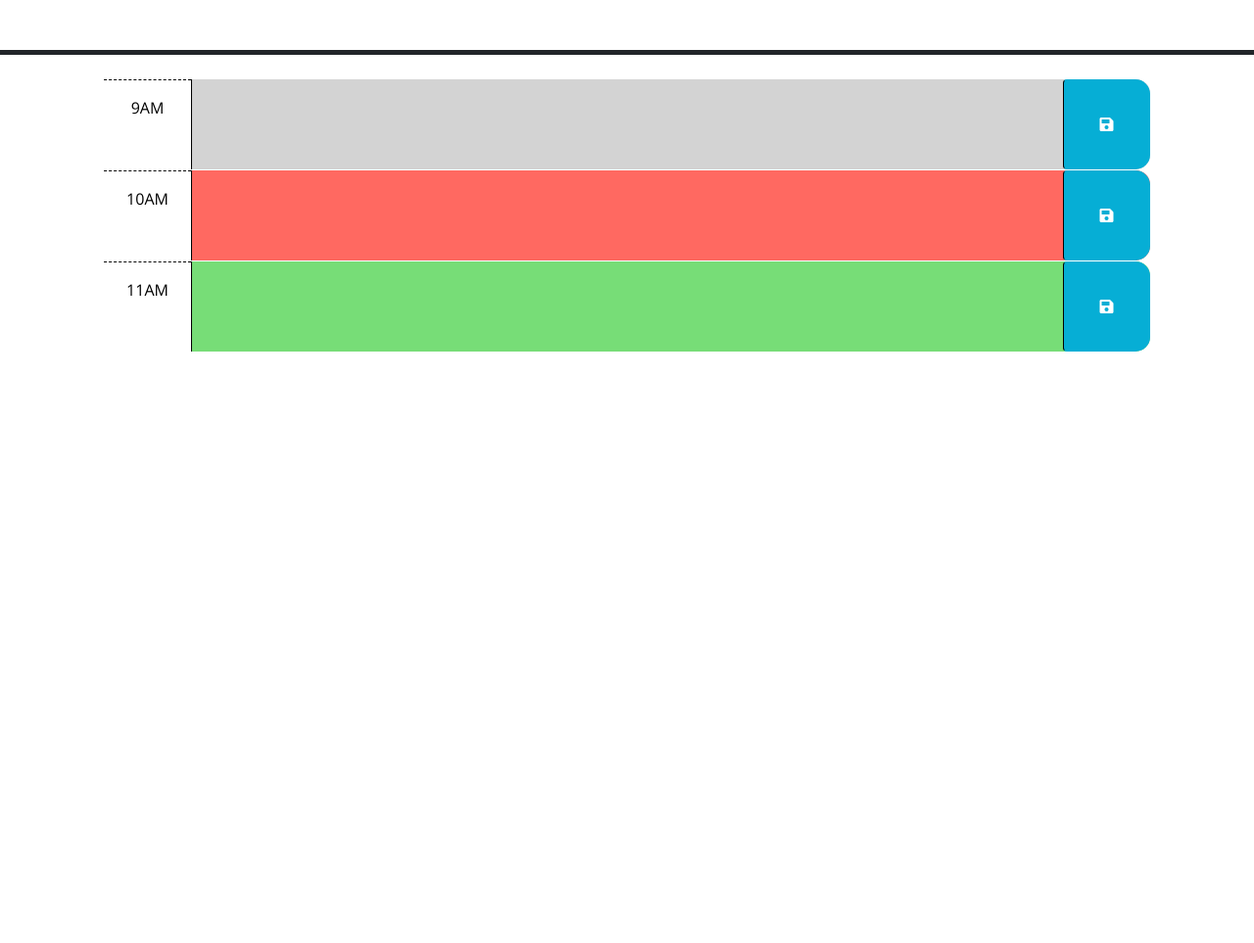
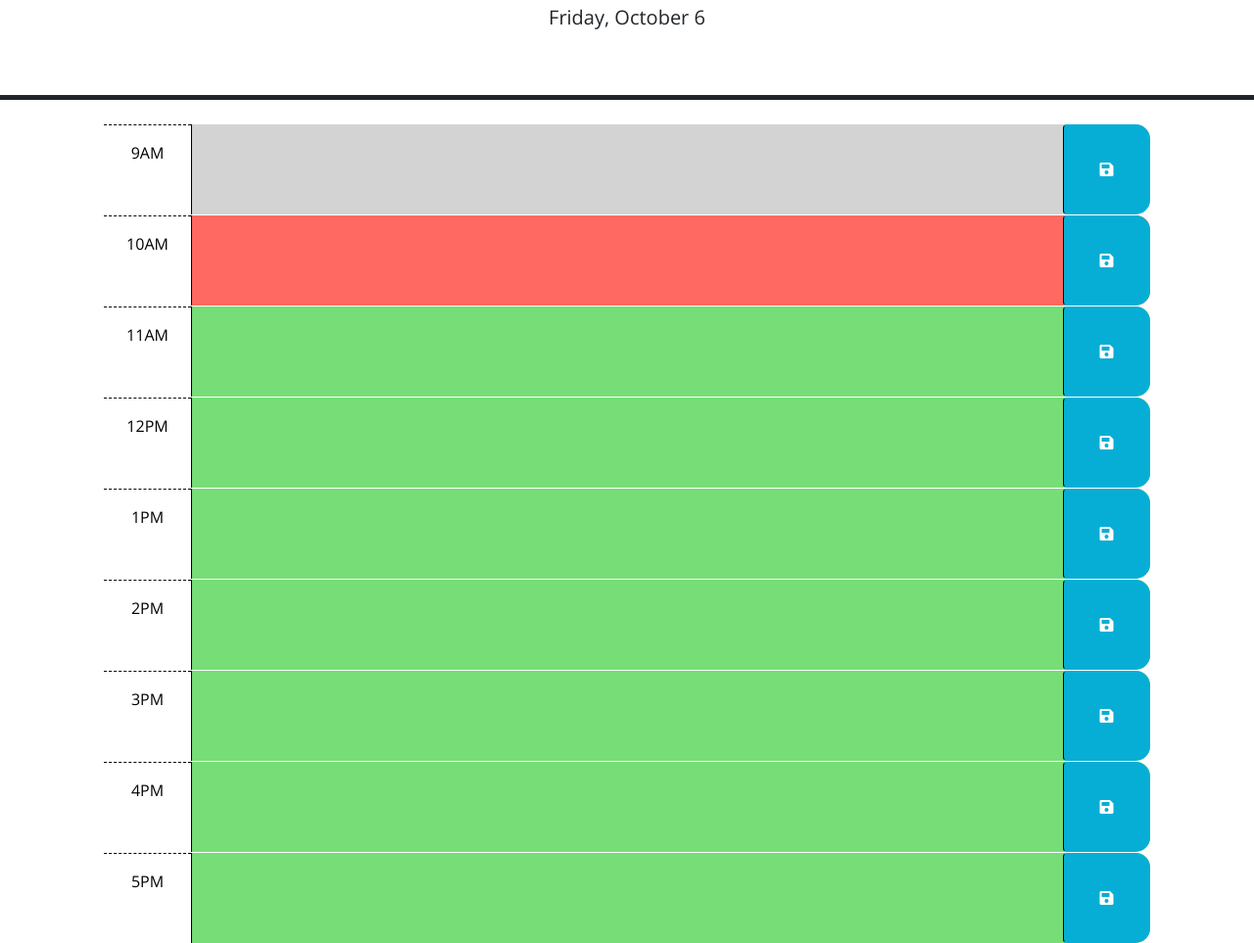
Before and after one commit to MikeTritsch/day-planner, a plain HTML site: page index.html in a window 1280 px wide. Shown: the part 176-1139 px from the top of the page at 98% size. Before the commit the page ends 800 px from the top, so only its background shows below. Drawn offline with nearby package versions, Linux system fonts and the light colour scheme; files that its build step writes are made by us from their sources.

Commit message:
added dayJS function to display date in header

```diff
--- a/assets/script.js
+++ b/assets/script.js
@@ -1,7 +1,11 @@
+var currentDate = dayjs().format('dddd, MMMM D')
+$('#currentDay').text(currentDate);
 // Wrap all code that interacts with the DOM in a call to jQuery to ensure that
 // the code isn't run until the browser has finished rendering all the elements
 // in the html.
 $(function () {
+
+
     // TODO: Add a listener for click events on the save button. This code should
     // use the id in the containing time-block as a key to save the user input in
     // local storage. HINT: What does `this` reference in the click listener
--- a/index.html
+++ b/index.html
@@ -9,7 +9,7 @@
     <link rel="stylesheet" href="https://use.fontawesome.com/releases/v5.8.1/css/all.css"
         integrity="sha384-50oBUHEmvpQ+1lW4y57PTFmhCaXp0ML5d60M1M7uH2+nqUivzIebhndOJK28anvf" crossorigin="anonymous" />
     <link href="https://fonts.googleapis.com/css?family=Open+Sans&display=swap" rel="stylesheet" />
-    <link rel="stylesheet" href="style.css" />
+    <link rel="stylesheet" href="./assets/style/style.css" />
     <title>Work Day Scheduler</title>
 </head>
 
@@ -57,11 +57,59 @@
             </button>
         </div>
 
+        <div id="hour-11" class="row time-block future">
+            <div class="col-2 col-md-1 hour text-center py-3">12PM</div>
+            <textarea class="col-8 col-md-10 description" rows="3"> </textarea>
+            <button class="btn saveBtn col-2 col-md-1" aria-label="save">
+                <i class="fas fa-save" aria-hidden="true"></i>
+            </button>
+        </div>
+
+        <div id="hour-11" class="row time-block future">
+            <div class="col-2 col-md-1 hour text-center py-3">1PM</div>
+            <textarea class="col-8 col-md-10 description" rows="3"> </textarea>
+            <button class="btn saveBtn col-2 col-md-1" aria-label="save">
+                <i class="fas fa-save" aria-hidden="true"></i>
+            </button>
+        </div>
+
+        <div id="hour-11" class="row time-block future">
+            <div class="col-2 col-md-1 hour text-center py-3">2PM</div>
+            <textarea class="col-8 col-md-10 description" rows="3"> </textarea>
+            <button class="btn saveBtn col-2 col-md-1" aria-label="save">
+                <i class="fas fa-save" aria-hidden="true"></i>
+            </button>
+        </div>
+
+        <div id="hour-11" class="row time-block future">
+            <div class="col-2 col-md-1 hour text-center py-3">3PM</div>
+            <textarea class="col-8 col-md-10 description" rows="3"> </textarea>
+            <button class="btn saveBtn col-2 col-md-1" aria-label="save">
+                <i class="fas fa-save" aria-hidden="true"></i>
+            </button>
+        </div>
+
+        <div id="hour-11" class="row time-block future">
+            <div class="col-2 col-md-1 hour text-center py-3">4PM</div>
+            <textarea class="col-8 col-md-10 description" rows="3"> </textarea>
+            <button class="btn saveBtn col-2 col-md-1" aria-label="save">
+                <i class="fas fa-save" aria-hidden="true"></i>
+            </button>
+        </div>
+
+        <div id="hour-11" class="row time-block future">
+            <div class="col-2 col-md-1 hour text-center py-3">5PM</div>
+            <textarea class="col-8 col-md-10 description" rows="3"> </textarea>
+            <button class="btn saveBtn col-2 col-md-1" aria-label="save">
+                <i class="fas fa-save" aria-hidden="true"></i>
+            </button>
+        </div>
+
         <script src="https://code.jquery.com/jquery-3.4.1.min.js"></script>
         <script src="https://cdn.jsdelivr.net/npm/dayjs@1.11.3/dayjs.min.js"
             integrity="sha256-iu/zLUB+QgISXBLCW/mcDi/rnf4m4uEDO0wauy76x7U=" crossorigin="anonymous"></script>
 
-        <script src="script.js"></script>
+        <script src="./assets/script.js"></script>
 </body>
 
 </html>
```
Also changed, not shown: 1 other file.
